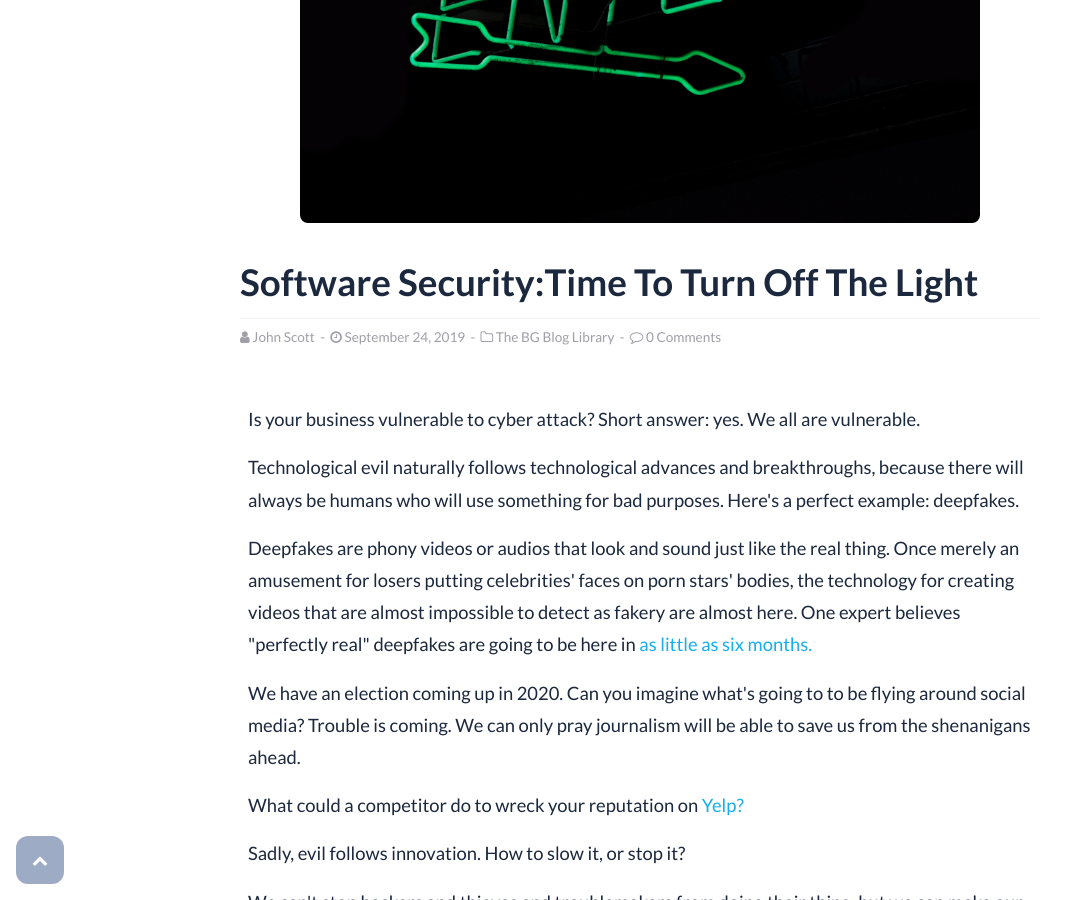
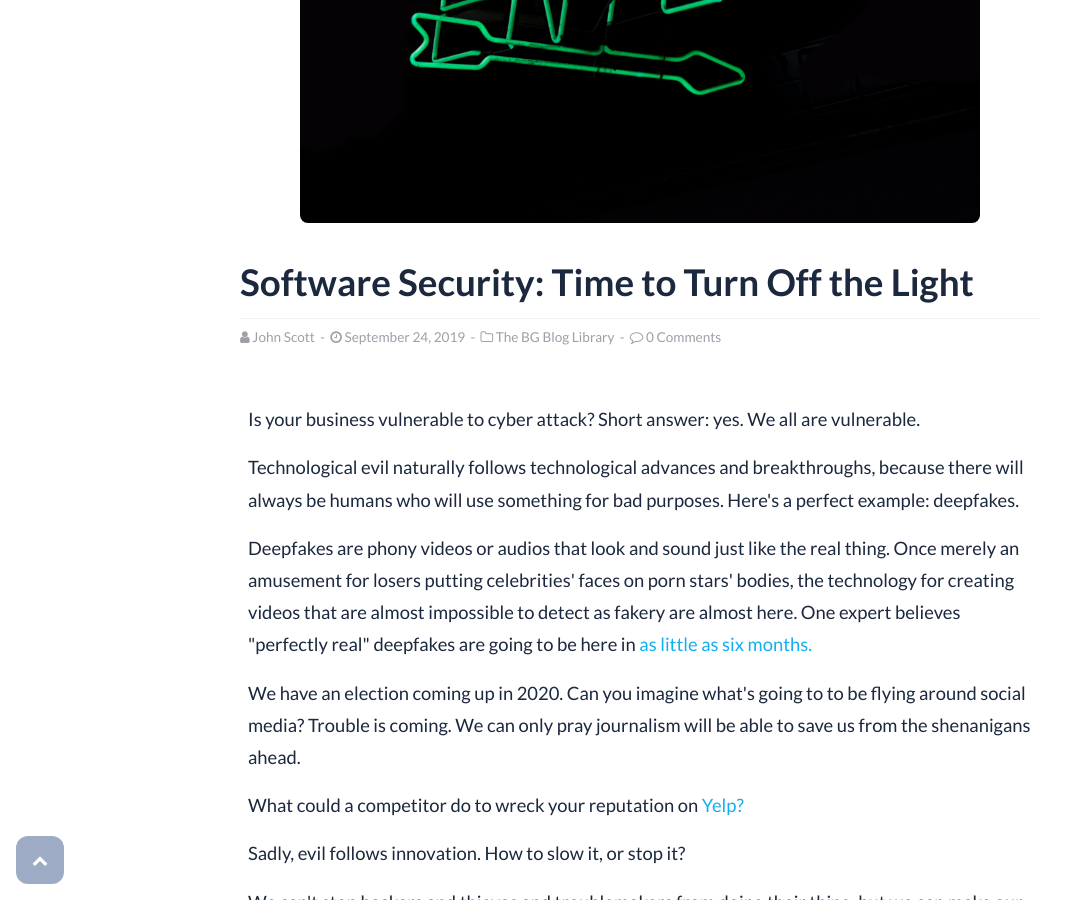
Before and after one commit to bgsoftware/company-site, a Jekyll site: the page built from _posts/2019-09-24-software-security-time-to-turn-off-the-light.md, in a window 1280 px wide and 900 px high, scrolled down 338 px. Shown: the whole window, without its empty margins (0-1087 px from the left). Built offline with Jekyll 4.4.1, drawn with Linux system fonts in a browser that asks for light colours; comment, search, counter and statistics services are not loaded.

```diff
--- a/_posts/2019-09-24-software-security-time-to-turn-off-the-light.md
+++ b/_posts/2019-09-24-software-security-time-to-turn-off-the-light.md
@@ -1,6 +1,6 @@
 ---
 layout: post
-title: "Software Security:Time To Turn Off The Light"
+title: "Software Security: Time to Turn Off the Light "
 description: "Don't make it easy for a cyber thief. Here are some simple ways to protect your business."
 image: 2019-09-24-software-security-time-to-turn-off-the-light.jpg
 author: John Scott
```
